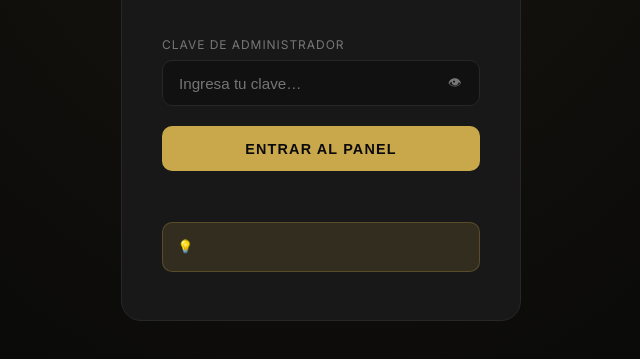
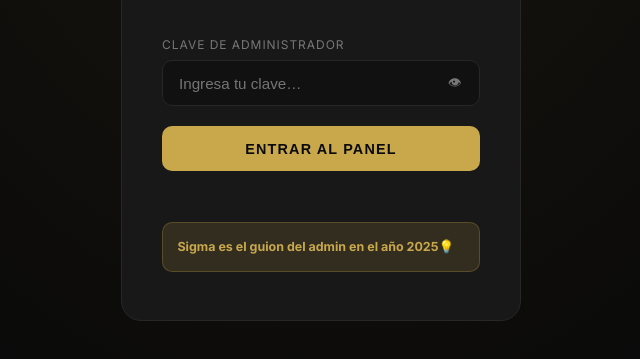
Before and after one commit to luisangel092/sigma, a website: page admin.html in a window 1280 px wide. Shown: the part 297-656 px from the top of the page, without its empty margins (319-959 px from the left). Drawn offline with Linux system fonts and the light colour scheme.

Commit message:
Update admin.html

```diff
--- a/admin.html
+++ b/admin.html
@@ -756,7 +756,7 @@
     <p class="login-error" id="loginError"></p>
 
     <div class="default-key-hint">
-      <strong>💡
+      <strong> Sigma es el guion del admin en el año 2025💡
     </div>
   </div>
 </div>
```
